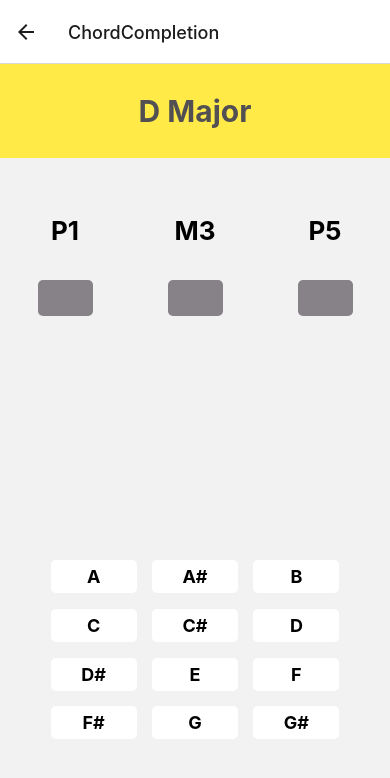
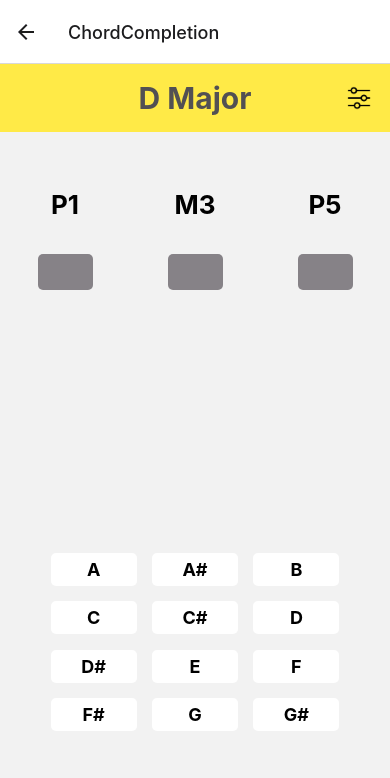
Before and after one commit to MatanMelamed/Memsic, a React Native app: screen / in a window 390 px wide. Both pictures are taken after a click on the button "CHORD COMPLETION". Shown: the top 778 px of the page. Built offline with nearby package versions, Linux system fonts and the light colour scheme.

Commit message:
chord completion settings

```diff
--- a/App.tsx
+++ b/App.tsx
@@ -4,6 +4,7 @@ import { createNativeStackNavigator } from '@react-navigation/native-stack';
 
 import { HomeScreen, ChordCompletionScreen, RootStackParamList, Screens } from './src/screens';
 import { AppBootstrap } from './src/models/AppBootstrap';
+import ChordCompletionSettingsScreen from './src/screens/ChordCompletionPreferenceScreen';
 
 const RootStack = createNativeStackNavigator<RootStackParamList>();
 
@@ -15,6 +16,7 @@ const Application = () => {
       <RootStack.Navigator>
         <RootStack.Screen name={Screens.Home} component={HomeScreen} />
         <RootStack.Screen name={Screens.ChordCompletion} component={ChordCompletionScreen} />
+        <RootStack.Screen name={Screens.ChordCompletionSetings} component={ChordCompletionSettingsScreen} />
       </RootStack.Navigator>
     </NavigationContainer>
   );
--- /dev/null
+++ b/src/assets/index.ts
@@ -0,0 +1,7 @@
+import {Colors} from './Colors';
+
+export enum Icons {
+  Preferences = require('./icons/settings.png'),
+}
+
+export {Colors};
--- a/src/models/index.ts
+++ b/src/models/index.ts
@@ -3,9 +3,10 @@ import {Interval} from './Interval';
 import {Intervals} from './collections/Intervals';
 import {Notes} from './collections/Notes';
 import {Chords} from './collections/Chords';
+import {Chord} from './Chord';
 
 export type NoteListener = (note: Note) => void;
 
 export type NoteObserver = (noteListener: NoteListener) => void;
 
-export {Note, Interval, Notes, Intervals, Chords};
+export {Note, Interval, Notes, Intervals, Chords, Chord};
--- /dev/null
+++ b/src/screens/ChordCompletionPreferenceScreen.tsx
@@ -0,0 +1,13 @@
+import { View, Text } from 'react-native'
+import React from 'react'
+
+
+const ChordCompletionPreferenceScreen = () => {
+    return (
+        <View>
+            <Text>ChordCompletionPreferenceScreen</Text>
+        </View>
+    )
+}
+
+export default ChordCompletionPreferenceScreen
--- a/src/screens/ChordCompletionScreen.tsx
+++ b/src/screens/ChordCompletionScreen.tsx
@@ -1,13 +1,13 @@
-import { View, Text, SafeAreaView, StyleSheet } from 'react-native'
 import React, { useState } from 'react'
+import { View, Text, SafeAreaView, StyleSheet, Image, TouchableHighlight, TouchableOpacity } from 'react-native'
+import { RootStackParamList, Screens } from './navigation'
+import { NativeStackScreenProps } from '@react-navigation/native-stack'
+
+import NoteSelectorComponent from '../components/NoteSelectorComponent'
 import ChordCompletionQuestionComponent from '../components/ChordCompletion/ChordCompletionQuestionComponent'
-import NoteSelectorComponent from '../components/NoteSelectorComponent'
-import { NativeStackScreenProps } from '@react-navigation/native-stack'
-import { RootStackParamList, Screens } from './navigation'
-import { Chords, Intervals, Note, NoteListener, NoteObserver, Notes } from '../models'
-import { Chord } from '../models/Chord'
-import { IsValidSequence } from '../models/Music'
-import { Colors } from '../assets/Colors'
+
+import { Chord, Chords, Note } from '../models'
+import { Icons, Colors } from '../assets'
 
 export type ChordCompletionScreenParams = NativeStackScreenProps<RootStackParamList, Screens.ChordCompletion>
 
@@ -25,10 +25,26 @@ export const ChordCompletionScreen = ({ navigation }: ChordCompletionScreenParam
         <SafeAreaView style={styles.appContainer}>
 
             <View style={styles.titleContainer}>
-                <Text style={styles.title}>
-                    {chordToComplete.root.label} {chordToComplete.label}
-                </Text>
+                <View style={{ flex: 1 }} />
+
+                <View style={{ flex: 1, alignItems: 'center' }}>
+                    <Text style={styles.title}>
+                        {chordToComplete.root.label} {chordToComplete.label}
+                    </Text>
+                </View>
+
+                <View style={{ flex: 1, justifyContent: 'center', alignItems: 'flex-end' }}>
+                    <TouchableOpacity style={styles.settingsButton}
+                        onPress={() => { navigation.navigate(Screens.ChordCompletionSetings) }}>
+                        <Image
+                            style={styles.settingsIcon}
+                            source={Icons.Preferences}
+                        />
+                    </TouchableOpacity>
+                </View>
+
             </View>
+
 
             <ChordCompletionQuestionComponent
                 flex={2}
@@ -41,7 +57,7 @@ export const ChordCompletionScreen = ({ navigation }: ChordCompletionScreenParam
                 onNotePressed={onNotePressed}
             />
 
-        </SafeAreaView>
+        </SafeAreaView >
     )
 }
 
@@ -49,17 +65,25 @@ const styles = StyleSheet.create({
     appContainer: {
         flex: 1,
     },
+
     titleContainer: {
+        flexDirection: 'row',
         paddingVertical: 16,
-        height: '12%',
-        justifyContent: 'center',
-        alignItems: 'center',
         backgroundColor: Colors.Yellow,
         elevation: 10,
     },
+
     title: {
         fontSize: 30,
         fontWeight: '700',
-        color: '#525053'
+        color: '#525053',
     },
+
+    settingsButton: {
+        marginRight: '15%',
+    },
+    settingsIcon: {
+        width: 24,
+        height: 24,
+    }
 })
--- a/src/screens/navigation.ts
+++ b/src/screens/navigation.ts
@@ -1,9 +1,11 @@
 export enum Screens {
   Home = 'Home',
   ChordCompletion = 'ChordCompletion',
+  ChordCompletionSetings = 'ChordCompletionSettings',
 }
 
 export type RootStackParamList = {
   [Screens.Home]: undefined;
   [Screens.ChordCompletion]: undefined;
+  [Screens.ChordCompletionSetings]: undefined;
 };
```
Also changed, not shown: src/assets/icons/settings.png (added).
